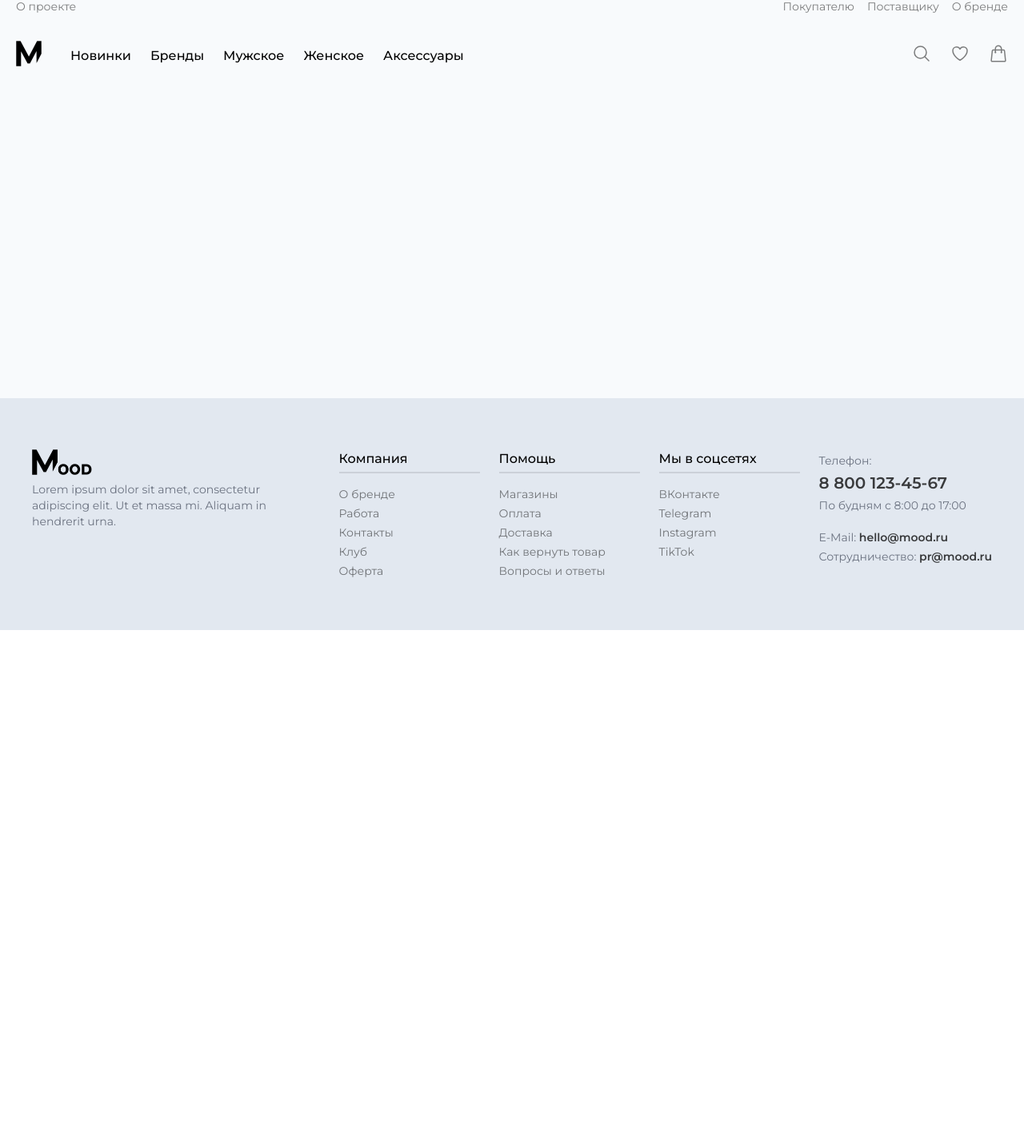
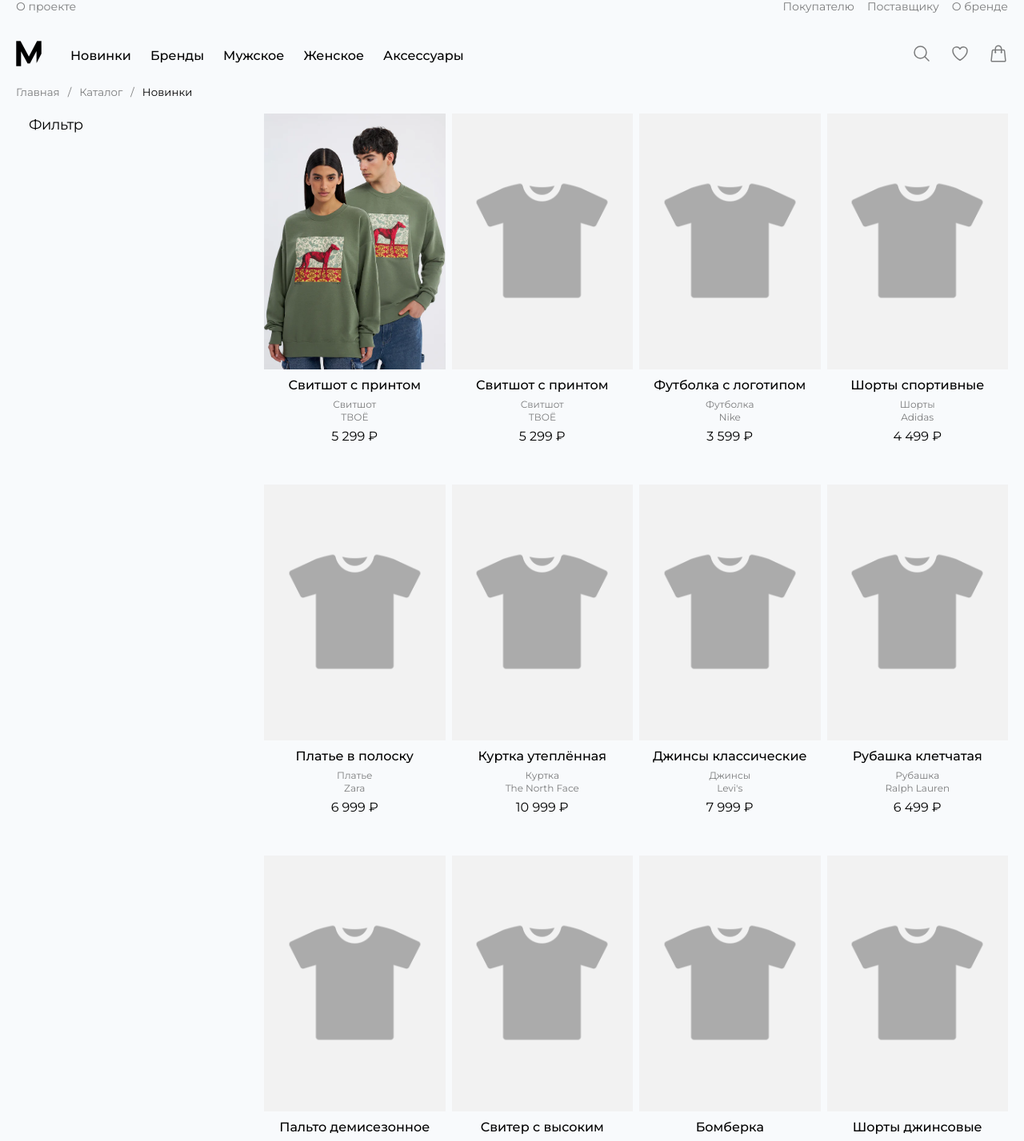
Before and after one commit to StarPandaBeg/mood-commerce, a Nuxt app: page /catalog in a window 1280 px wide. Shown: the part 12-1439 px from the top of the page at 80% size. Before the commit the page ends 800 px from the top, so only its background shows below. Built offline with nearby package versions, Linux system fonts and the light colour scheme.

Commit message:
Add /catalog page
Add VBreadcrumbs component
Add fake products data

```diff
--- /dev/null
+++ b/components/VBreadcrumbs.vue
@@ -0,0 +1,21 @@
+<template>
+  <div class="v-breadcrumbs flex">
+    <slot />
+  </div>
+</template>
+
+<style lang="scss">
+.v-breadcrumbs > * {
+  font-size: smaller;
+
+  &:last-child {
+    opacity: 1;
+    pointer-events: none;
+  }
+
+  &:not(:last-child)::after {
+    content: "/";
+    padding: 0 10px;
+  }
+}
+</style>
--- /dev/null
+++ b/data/products.ts
@@ -0,0 +1,265 @@
+import type { Product } from "~/types/data/product.types";
+
+export default <Product[]>[
+  {
+    id: 1,
+    name: "Свитшот с принтом",
+    brand: "ТВОЁ",
+    type: "Свитшот",
+    price: 5299,
+    image: "/images/card.webp",
+    slug: "svitshot-1",
+    additional: {
+      sizes: ["S", "M", "XL"],
+      sex: "м",
+      color: "Зелёный",
+    },
+  },
+  {
+    id: 2,
+    name: "Свитшот с принтом",
+    brand: "ТВОЁ",
+    type: "Свитшот",
+    price: 5299,
+    slug: "svitshot-2",
+    additional: {
+      sizes: ["S", "M", "XL"],
+      sex: "м",
+      color: "Зелёный",
+    },
+  },
+  {
+    id: 3,
+    name: "Футболка с логотипом",
+    brand: "Nike",
+    type: "Футболка",
+    price: 3599,
+    slug: "futbolka-nike-1",
+    additional: {
+      sizes: ["XS", "S", "M", "L", "XL"],
+      sex: "ж",
+      color: "Белый",
+    },
+  },
+  {
+    id: 4,
+    name: "Шорты спортивные",
+    brand: "Adidas",
+    type: "Шорты",
+    price: 4499,
+    slug: "shorty-adidas-1",
+    additional: {
+      sizes: ["S", "M", "L"],
+      sex: "м",
+      color: "Чёрный",
+    },
+  },
+  {
+    id: 5,
+    name: "Платье в полоску",
+    brand: "Zara",
+    type: "Платье",
+    price: 6999,
+    slug: "platye-zara-1",
+    additional: {
+      sizes: ["XS", "S", "M"],
+      sex: "ж",
+      color: "Синий",
+    },
+  },
+  {
+    id: 6,
+    name: "Куртка утеплённая",
+    brand: "The North Face",
+    type: "Куртка",
+    price: 10999,
+    slug: "kurtka-tnf-1",
+    additional: {
+      sizes: ["S", "M", "L"],
+      sex: "м",
+      color: "Чёрный",
+    },
+  },
+  {
+    id: 7,
+    name: "Джинсы классические",
+    brand: "Levi's",
+    type: "Джинсы",
+    price: 7999,
+    slug: "dzhinsy-levis-1",
+    additional: {
+      sizes: ["XS", "S", "M", "L", "XL"],
+      sex: "ж",
+      color: "Синий",
+    },
+  },
+  {
+    id: 8,
+    name: "Рубашка клетчатая",
+    brand: "Ralph Lauren",
+    type: "Рубашка",
+    price: 6499,
+    slug: "rubashka-rl-1",
+    additional: {
+      sizes: ["S", "M", "L"],
+      sex: "м",
+      color: "Красный",
+    },
+  },
+  {
+    id: 9,
+    name: "Пальто демисезонное",
+    brand: "Burberry",
+    type: "Пальто",
+    price: 19999,
+    slug: "palto-burberry-1",
+    additional: {
+      sizes: ["S", "M", "L"],
+      sex: "ж",
+      color: "Бежевый",
+    },
+  },
+  {
+    id: 10,
+    name: "Свитер с высоким воротником",
+    brand: "H&M",
+    type: "Свитер",
+    price: 4499,
+    slug: "sviter-hm-1",
+    additional: {
+      sizes: ["XS", "S", "M", "L", "XL"],
+      sex: "ж",
+      color: "Серый",
+    },
+  },
+  {
+    id: 11,
+    name: "Бомберка",
+    brand: "Puma",
+    type: "Куртка",
+    price: 7499,
+    slug: "bomberka-puma-1",
+    additional: {
+      sizes: ["S", "M", "L"],
+      sex: "м",
+      color: "Синий",
+    },
+  },
+  {
+    id: 12,
+    name: "Шорты джинсовые",
+    brand: "Wrangler",
+    type: "Шорты",
+    price: 3999,
+    slug: "shorty-wrangler-1",
+    additional: {
+      sizes: ["S", "M", "L", "XL"],
+      sex: "м",
+      color: "Светло-серый",
+    },
+  },
+  {
+    id: 13,
+    name: "Блузка с воротником",
+    brand: "Zara",
+    type: "Блузка",
+    price: 3799,
+    slug: "bluzka-zara-1",
+    additional: {
+      sizes: ["XS", "S", "M", "L"],
+      sex: "ж",
+      color: "Розовый",
+    },
+  },
+  {
+    id: 14,
+    name: "Костюм классический",
+    brand: "Hugo Boss",
+    type: "Костюм",
+    price: 28999,
+    slug: "kostyum-hb-1",
+    additional: {
+      sizes: ["S", "M", "L", "XL"],
+      sex: "м",
+      color: "Чёрный",
+    },
+  },
+  {
+    id: 15,
+    name: "Платье коктейльное",
+    brand: "Dolce & Gabbana",
+    type: "Платье",
+    price: 43999,
+    slug: "platye-dg-1",
+    additional: {
+      sizes: ["XS", "S", "M"],
+      sex: "ж",
+      color: "Красный",
+    },
+  },
+  {
+    id: 16,
+    name: "Кардиган с капюшоном",
+    brand: "Calvin Klein",
+    type: "Кардиган",
+    price: 6999,
+    slug: "kardigan-ck-1",
+    additional: {
+      sizes: ["S", "M", "L"],
+      sex: "ж",
+      color: "Чёрный",
+    },
+  },
+  {
+    id: 17,
+    name: "Пуховик с капюшоном",
+    brand: "Moncler",
+    type: "Пуховик",
+    price: 27999,
+    slug: "puhovik-moncler-1",
+    additional: {
+      sizes: ["XS", "S", "M", "L"],
+      sex: "м",
+      color: "Синий",
+    },
+  },
+  {
+    id: 18,
+    name: "Брюки классические",
+    brand: "Armani",
+    type: "Брюки",
+    price: 11999,
+    slug: "bryuki-armani-1",
+    additional: {
+      sizes: ["S", "M", "L"],
+      sex: "м",
+      color: "Чёрный",
+    },
+  },
+  {
+    id: 19,
+    name: "Толстовка с капюшоном",
+    brand: "Gap",
+    type: "Толстовка",
+    price: 4599,
+    slug: "tolstovka-gap-1",
+    additional: {
+      sizes: ["XS", "S", "M", "L", "XL"],
+      sex: "ж",
+      color: "Серый",
+    },
+  },
+  {
+    id: 20,
+    name: "Блейзер",
+    brand: "Tommy Hilfiger",
+    type: "Пиджак",
+    price: 10999,
+    slug: "bleyzer-th-1",
+    additional: {
+      sizes: ["S", "M", "L", "XL"],
+      sex: "ж",
+      color: "Синий",
+    },
+  },
+];
--- /dev/null
+++ b/pages/catalog.vue
@@ -0,0 +1,34 @@
+<script lang="ts" setup>
+import products from "~/data/products";
+import type { Product } from "~/types/data/product.types";
+
+const data = ref<Product[]>(products);
+</script>
+
+<template>
+  <div class="flex flex-col gap-4 pt-2">
+    <VBreadcrumbs>
+      <VLink to="/">Главная</VLink>
+      <VLink>Каталог</VLink>
+      <VLink>Новинки</VLink>
+    </VBreadcrumbs>
+    <div class="grid grid-cols-1 md:grid-cols-4">
+      <div class="col-span-1 px-4 text-lg tracking-tight">
+        <h1>Фильтр</h1>
+      </div>
+      <div
+        class="col-span-3 grid grid-cols-2 gap-2 sm:grid-cols-3 lg:grid-cols-4"
+      >
+        <VLink
+          v-for="product in data"
+          :key="product.id"
+          :to="`/products/${product.slug}`"
+          variant="plain"
+          class="transition-all duration-300 hover:scale-105 focus:scale-105"
+        >
+          <ProductCard :product="product" class="w-full" />
+        </VLink>
+      </div>
+    </div>
+  </div>
+</template>
```
Also changed, not shown: public/images/card.webp (added).
